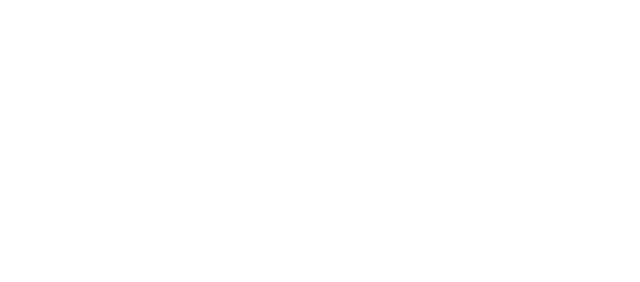
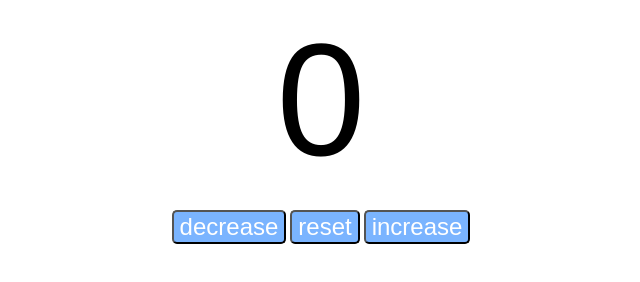
Before and after one commit to amitabhsingh64/BridgeLabz, a plain HTML site: page Js-brocode/website/index.html in a window 1280 px wide. Shown: the whole page, without its empty margins (319-959 px from the left). Drawn offline with Linux system fonts and the light colour scheme.

```diff
--- a/Js-brocode/website/index.html
+++ b/Js-brocode/website/index.html
@@ -7,9 +7,12 @@
     <link rel="stylesheet" href="style.css">
 </head>
 <body>
-    <p id="p1"></p>
-    <p id="p2"></p>
-    <p id="p3"></p>
+    <label id="count_label">0</label><br>
+    <div id="btnContainer">
+        <button id="decrease" class="buttons">decrease</button>
+        <button id="reset" class="buttons">reset</button>
+        <button id="increase" class="buttons">increase</button>
+    </div>
     <script src="index.js"></script>
 </body>
 </html>
--- a/Js-brocode/website/index.js
+++ b/Js-brocode/website/index.js
@@ -1 +1,50 @@
-let students = 30;
+/*//easy input
+let username
+
+username = window.prompt("What is your username");
+console.log(username);
+*/
+
+/*
+//input through textbox
+let username;
+document.getElementById("my_btn").onclick = function(){
+    username = document.getElementById("name").value;
+    document.getElementById("wlc").textContent = `welcome ${username}`;
+}
+*/
+/*
+// type conversion
+let age = window.prompt("age");
+age=Number(age)
+console.log(age+1)*/
+
+/*
+// Counter program
+const decreaseBtn = document.getElementById("decrease");
+const resetBtn = document.getElementById("reset");
+const increaseBtn = document.getElementById("increase");
+const countLabel = document.getElementById("count_label");
+
+let count=0;
+
+increaseBtn.onclick = function(){
+    count++;
+    countLabel.textContent = count;
+}
+
+decreaseBtn.onclick = function(){
+    count--;
+    countLabel.textContent = count;
+}
+
+resetBtn.onclick = function(){
+    count=0;
+    countLabel.textContent = count;
+}
+
+*/
+
+//random number generator
+
+let randomNum = Math.rand();
--- a/Js-brocode/website/style.css
+++ b/Js-brocode/website/style.css
@@ -1,4 +1,23 @@
-body{
-    font-family: Verdana;
-    font-size: .5em;
+#count_label{
+    display: block;
+    text-align: center;
+    font-size: 10em;
+    font-family:Helvetica;
 }
+#btnContainer{
+    text-align:center;
+}
+
+.buttons{
+    padding: 10px,20px;
+    font-size: 1.5em;
+    color:white;
+    background-color: hsl(214, 100%, 74%);
+    border-radius: 5px;
+    cursor: pointer;
+    transition: background-color 0.25s;
+}
+
+.buttons:hover{
+    background-color: hsl(214, 68%, 41%);
+}
```
Also changed, not shown: 1 other file.
